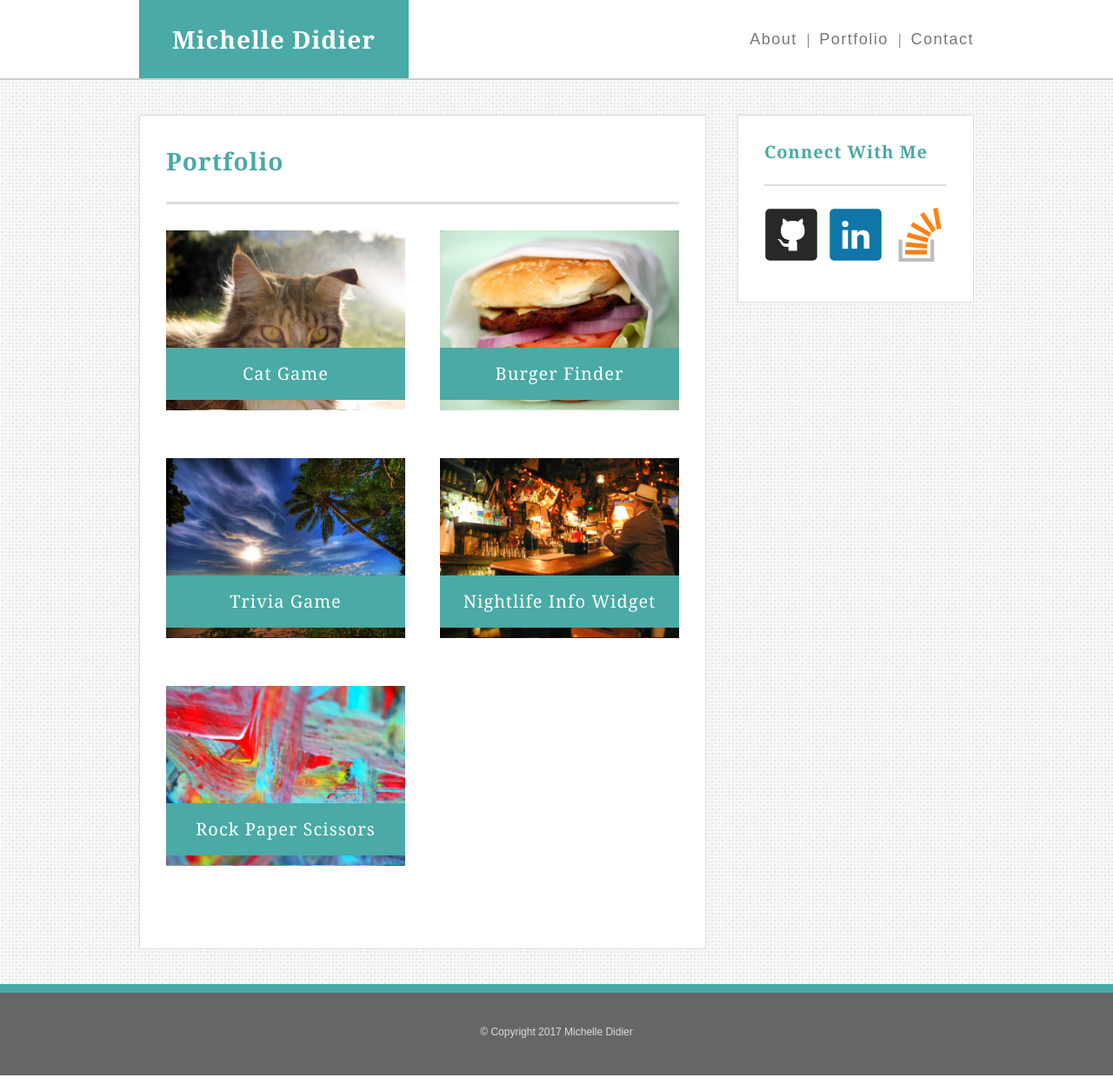
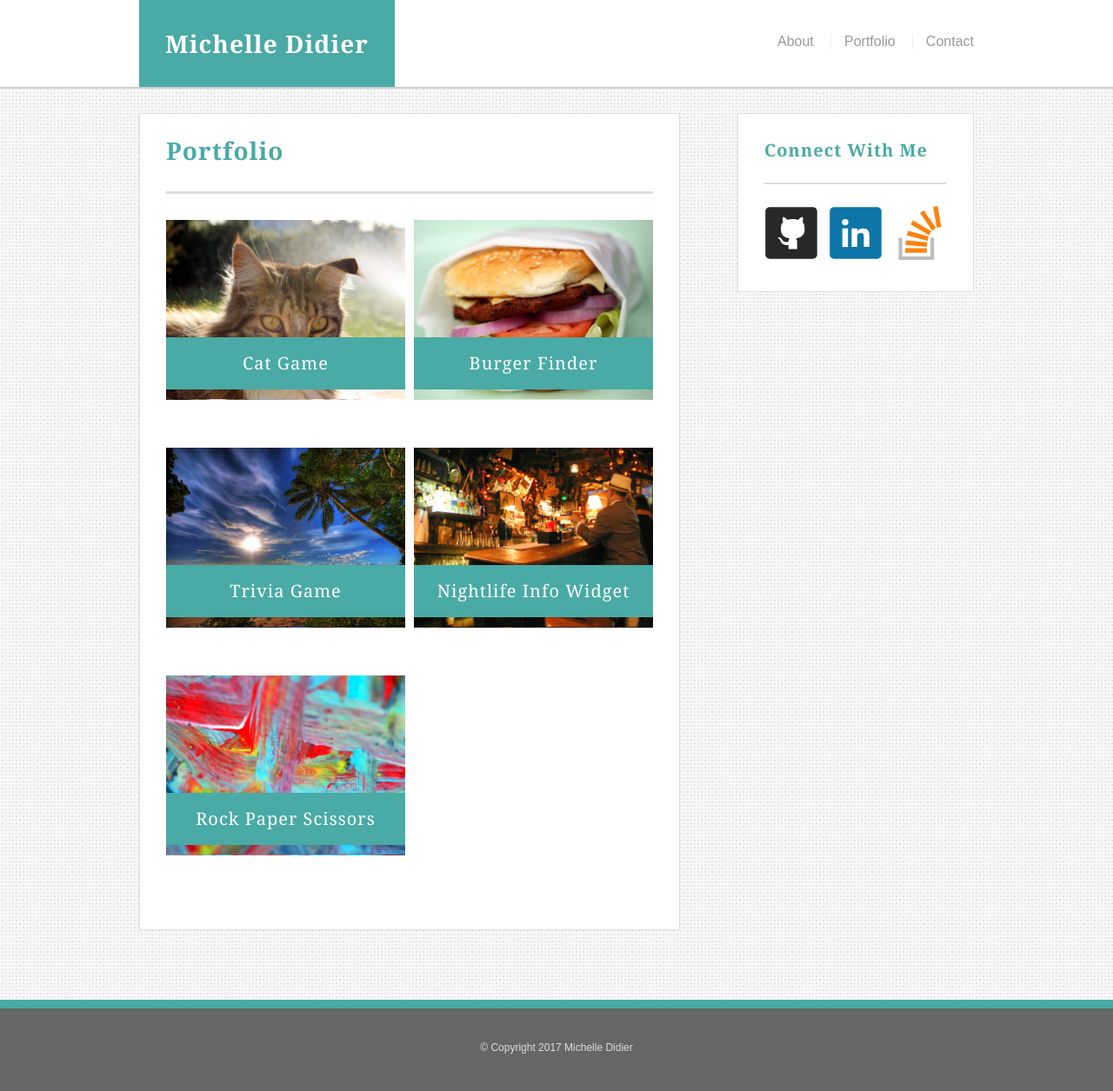
Before and after one commit to meeshyd/Responsive-Portfolio, a PHP site: page /portfolio.html in a window 1280 px wide. Shown: the whole page at 87% size. Run offline with PHP 8.4, Linux system fonts and the light colour scheme.

Commit message:
added media queries to style.css

```diff
--- a/assets/css/style.css
+++ b/assets/css/style.css
@@ -22,53 +21,59 @@ p {
 /*HEADER CSS STARTS HERE*/
 
 header {
-	height: 90px;
+	height: 100px;
 	background-color: #ffffff;
 	border-bottom: 2px solid #cccccc;
+	z-index: 100;
+	position: fixed;
+	width: 100%;
+	margin: 0 0 30px;
 }
 
 h1 {
 	background-color: #4aaaa5;
 	color: #ffffff;
-	width: 250px;
-	height: 90px;
 	text-align: center;
 	font-size: 28px;
 	display: inline-block;
-	line-height: 90px;
+	line-height: 100px;
 	letter-spacing: 1px;
-	padding-right: 30px;
-	padding-left: 30px;
+	padding: 0 30px;
 }
 
 nav {
-	position: relative;
+	margin-top: 35px;
 	float: right;
-	line-height: 90px;
-	display: flex;
-  	justify-content: space-between;
 }
 
 nav a {
+	font-family: 'Arial', 'Helvetica Neue', Helvetica, sans-serif;
+	display: inline-block;
+	margin-left: 15px;
+	padding-left: 15px;
+	color: #999;
 	text-decoration: none;
-	color: #777777;
-	font-family: 'Arial', 'Helvetica Neue', Helvetica, sans-serif;
-	letter-spacing: 1.5px;
-	font-size: 18px;
+	line-height: 18px;
+	border-left: 1px solid #efefef;
+}
+
+nav a:first-child {
+	border-left: 0 none;
 }
 
 nav a:hover {
 	color: #4aaaa5;
 }
 
-
-
 /*HEADER CSS STOPS HERE*/
 
 
 /*MAIN CONTENT CSS FOR ALL HTML STARTS HERE*/
+
 .container {
-	width: 960px;
+	clear: both;
+	width: 100%;
+	max-width: 960px;
 	margin: 0 auto;
 	flex: 1;
 }
@@ -83,15 +88,14 @@ h2 {
 }
 
 .content {
-	width: 590px;
+	padding: 30px;
+	margin: 130px 0 40px 0;
+	width: 100%;
+ 	max-width: 560px;
+	float: left;
 	background-color: #ffffff;
-	padding-top: 40px;
-	padding-right: 30px;
-	padding-bottom: 40px;
-	padding-left: 30px;
 	border: 1px solid #dddddd;
 	display: inline-block;
-	margin-top: 40px;
 }
 .content img {
 	float: left;
@@ -112,15 +116,13 @@ h3 {
 }
 
 .connect {
-	float: right;
-	width: 210px;
-	padding-right: 30px;
-	padding-left: 30px;
-	padding-top: 30px;
-	padding-bottom: 40px;
+	padding: 30px;
+ 	width: 100%;
+ 	max-width: 210px;
+ 	float: right;
 	background-color: #ffffff;
 	border: 1px solid #dddddd;
-	margin-top: 40px;
+	margin-top: 130px;
 }
 
 .connect img{
--- a/portfolio.html
+++ b/portfolio.html
@@ -10,11 +10,11 @@
 
 <body>
 	<header>
-		<div class="container">
+		<div class="container" id="headContainer">
 			<h1>Michelle Didier</h1>
 			<nav>
-			<a href="index.html">About</a>&nbsp;&nbsp;|&nbsp;&nbsp;
-			<a href="portfolio.html">Portfolio</a>&nbsp;&nbsp;|&nbsp;&nbsp;
+				<a href="index.html">About</a>
+				<a href="portfolio.html">Portfolio</a>
 				<a href="contact.html">Contact</a>
 			</nav>
 		</div>
@@ -24,7 +24,7 @@
 
 			<div class="content">
 				<h2>Portfolio</h2>
-
+				<div id="images">
 					<a href="https://youtu.be/la6vK6hI7rM" target="_blank">
 						<div id="cat" class="portfolioImg">
 							<h4>Cat Game</h4>
@@ -55,7 +55,7 @@
 						</div>
 					</a>
 				</div>
-
+			</div>
 			<aside class="connect">
 				<h3>Connect With Me</h3>
 					<div class="connectIcons">
```
Also changed, not shown: other parts of assets/css/style.css (+168 -3 lines), contact.html (+7 -7 lines), index.html (+14 -9 lines). Lines whose indentation alone changed are shown as unchanged.
